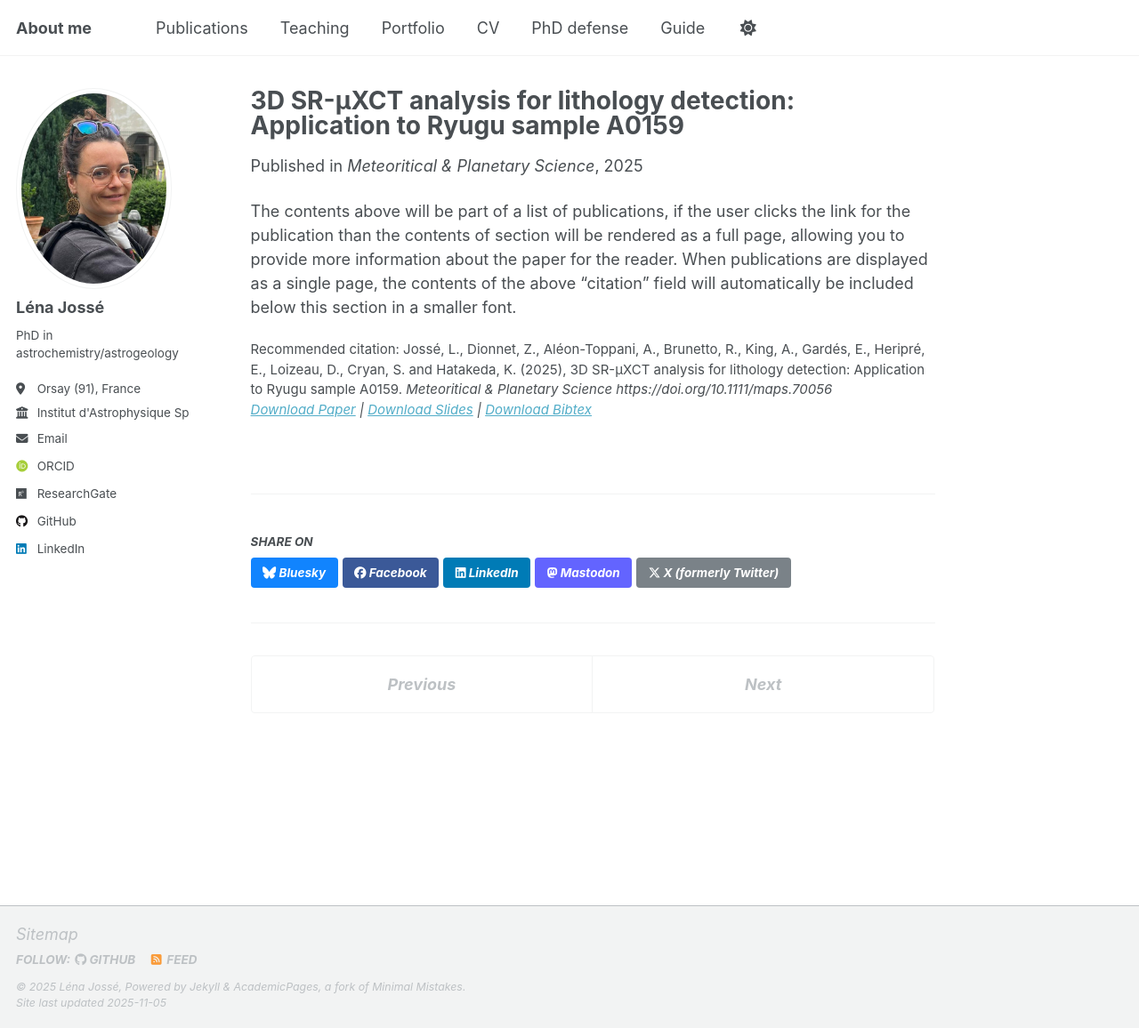
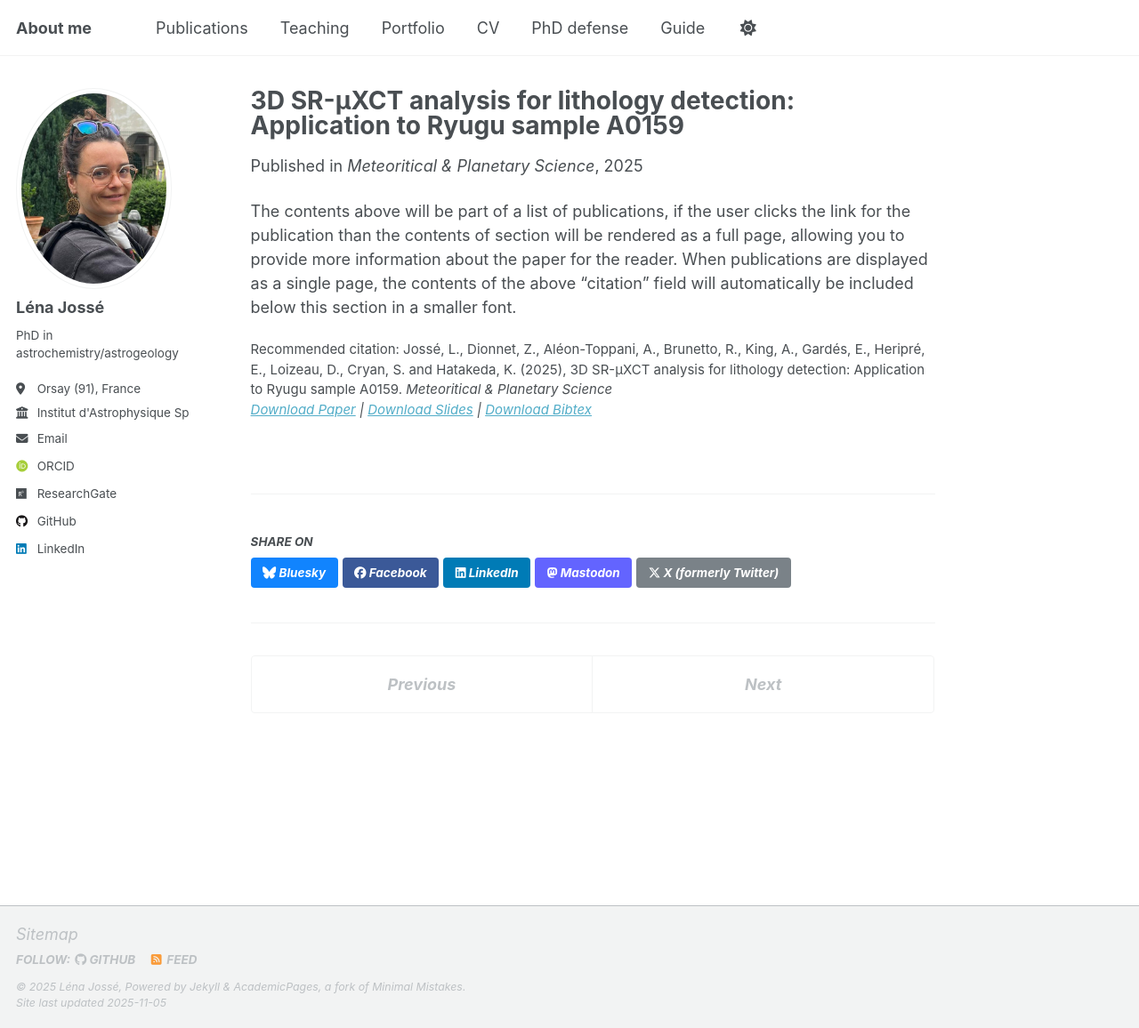
Before and after one commit to LenaJosse/LenaJosse.github.io, a Jekyll site: the page built from _publications/20250915-paper1-LH_meth.md, in a window 1280 px wide and 1156 px high. Shown: the whole window at 89% size. Built offline with Jekyll 4.4.1, drawn with Linux system fonts in a browser that asks for light colours; some web fonts are replaced; a script that is not in the unit is left out; part of the change alters nothing that is shown.

Commit message:
Update 20250915-paper1-LH_meth.md

```diff
--- a/_publications/20250915-paper1-LH_meth.md
+++ b/_publications/20250915-paper1-LH_meth.md
@@ -11,7 +11,7 @@ paperurl: 'https://academicpages.github.io/files/20250915-paper1-LH_meth.pdf'
 bibtexurl: 'https://academicpages.github.io/files/20250915-paper1-LH_meth.bib'
 journalurl: 'https://onlinelibrary.wiley.com/doi/10.1111/maps.70056'
 
-citation: 'Jossé, L., Dionnet, Z., Aléon-Toppani, A., Brunetto, R., King, A., Gardés, E., Heripré, E., Loizeau, D., Cryan, S. and Hatakeda, K. (2025), 3D SR-μXCT analysis for lithology detection: Application to Ryugu sample A0159. <i>Meteoritical & Planetary Science<i> https://doi.org/10.1111/maps.70056'
+citation: 'Jossé, L., Dionnet, Z., Aléon-Toppani, A., Brunetto, R., King, A., Gardés, E., Heripré, E., Loizeau, D., Cryan, S. and Hatakeda, K. (2025), 3D SR-μXCT analysis for lithology detection: Application to Ryugu sample A0159. <i>Meteoritical & Planetary Science<i>'
 
 
 ---
```
